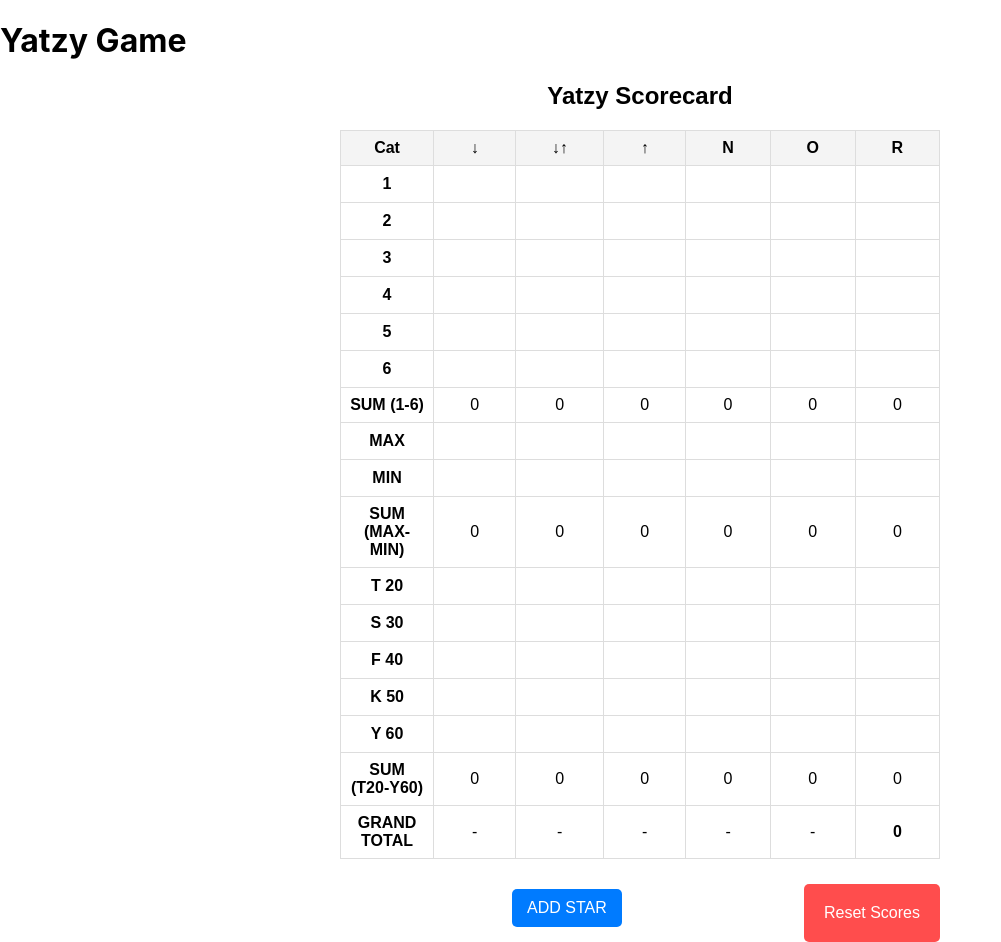
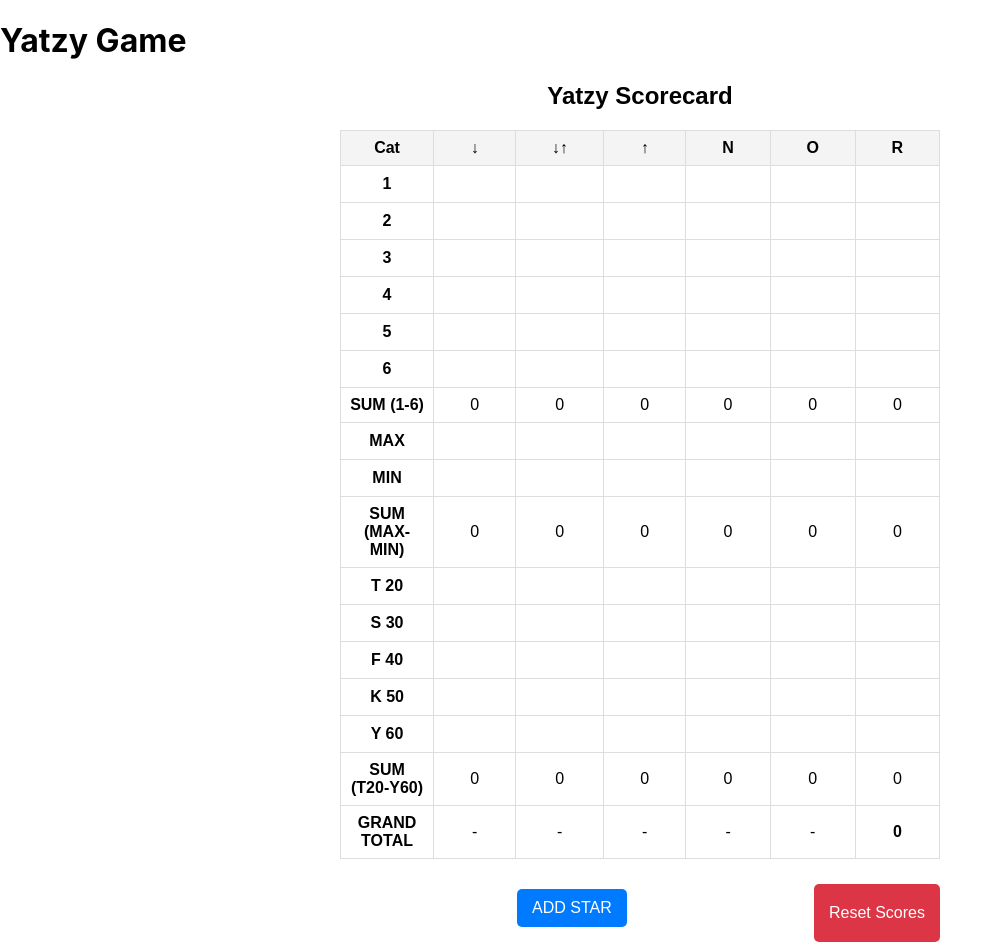
Before and after one commit to gligorisaev/YAMB, a React (Create React App) app in the folder yatzy_game_app/: page / in a window 1280 px wide. Shown: the whole page, without its empty margins (0-1001 px from the left). Built offline with nearby package versions, Linux system fonts and the light colour scheme.

Commit message:
before design
Signed-off-by: Gligor Isaev <gligorisaev@Gligors-MBP-2.home>

```diff
--- a/yatzy_game_app/src/components/ResetButton.js
+++ b/yatzy_game_app/src/components/ResetButton.js
@@ -1,18 +1,19 @@
 import React from "react";
-import { saveScores } from "../utils/localStorage";
 import "./ResetButton.css";
 
 const ResetButton = ({ setScores }) => {
-    const handleReset = () => {
-        if (window.confirm("Are you sure you want to reset all scores?")) {
-            const resetScores = {};
-            setScores(resetScores);
-            saveScores(resetScores);
-        }
+    const resetScores = () => {
+        // Reset all scores
+        setScores({});
+
+        // Remove all highlighted cells
+        document.querySelectorAll(".highlight-toggle").forEach((cell) => {
+            cell.classList.remove("highlight-toggle");
+        });
     };
 
     return (
-        <button className="reset-button" onClick={handleReset}>
+        <button onClick={resetScores} className="reset-button">
             Reset Scores
         </button>
     );
--- a/yatzy_game_app/src/components/Scorecard.css
+++ b/yatzy_game_app/src/components/Scorecard.css
@@ -72,11 +72,17 @@ th {
 }
 
 /* Toggle highlight effect */
+/* Ensure full-cell background highlight */
 .highlight-toggle {
     background-color: orange !important;
     color: white;
     font-weight: bold;
+    width: 100%;
+    height: 100%;
+    display: block;
+    text-align: center;
 }
+
 
 /* Style for the buttons container */
 .buttons-container {
@@ -98,6 +104,22 @@ th {
     transition: background 0.3s ease;
 }
 
+/* Style for the Reset Button */
+.reset-button {
+    padding: 10px 15px;
+    background-color: #dc3545;
+    color: white;
+    border: none;
+    cursor: pointer;
+    font-size: 1rem;
+    border-radius: 5px;
+    transition: background 0.3s ease;
+}
+
+.reset-button:hover {
+    background-color: #b22234;
+}
+
 .toggle-button:hover {
     background-color: #0056b3;
 }
--- a/yatzy_game_app/src/components/Scorecard.js
+++ b/yatzy_game_app/src/components/Scorecard.js
@@ -110,7 +110,7 @@ const Scorecard = () => {
                 </tbody>
             </table>
             <div className="buttons-container">
-                <ToggleHighlightButton />
+                <ToggleHighlightButton scores={scores} setScores={setScores} />
                 <ResetButton setScores={setScores} />
             </div>
 
--- a/yatzy_game_app/src/components/ToggleHighlightButton.js
+++ b/yatzy_game_app/src/components/ToggleHighlightButton.js
@@ -1,7 +1,7 @@
-import React, { useState } from "react";
+import React, { useState, useEffect } from "react";
 import "./ToggleHighlightButton.css";
 
-const ToggleHighlightButton = () => {
+const ToggleHighlightButton = ({ scores, setScores }) => {
     const [activeCell, setActiveCell] = useState(null);
 
     // Track the currently focused input field
@@ -13,11 +13,34 @@ const ToggleHighlightButton = () => {
     const toggleHighlight = () => {
         if (activeCell) {
             activeCell.classList.toggle("highlight-toggle");
+            updateRColumn();
         }
     };
 
+    // Function to update column R with 100 for every 3 orange-highlighted fields
+    const updateRColumn = () => {
+        const highlightedCells = document.querySelectorAll(".highlight-toggle").length;
+        const starBonus = Math.floor(highlightedCells / 3) * 100;
+
+        let updatedScores = { ...scores };
+        let count = 0;
+
+        Object.keys(updatedScores).forEach((category) => {
+            if (!category.includes("SUM") && category !== "GRAND TOTAL") {
+                if (count < starBonus / 100) {
+                    updatedScores[category]["R"] = 100;
+                    count++;
+                } else {
+                    updatedScores[category]["R"] = "";
+                }
+            }
+        });
+
+        setScores(updatedScores);
+    };
+
     // Attach event listener to all input fields when component mounts
-    React.useEffect(() => {
+    useEffect(() => {
         const inputs = document.querySelectorAll("input");
         inputs.forEach((input) => {
             input.addEventListener("focus", handleFocus);
```
